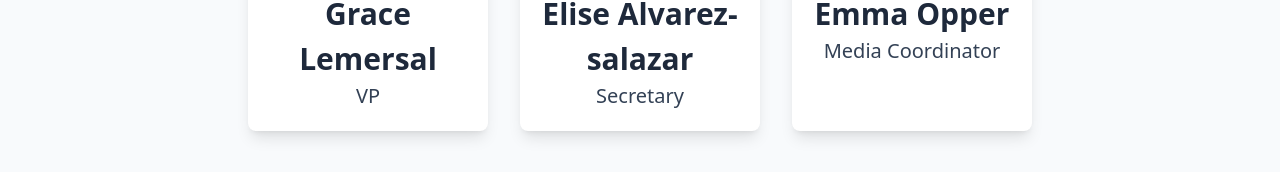
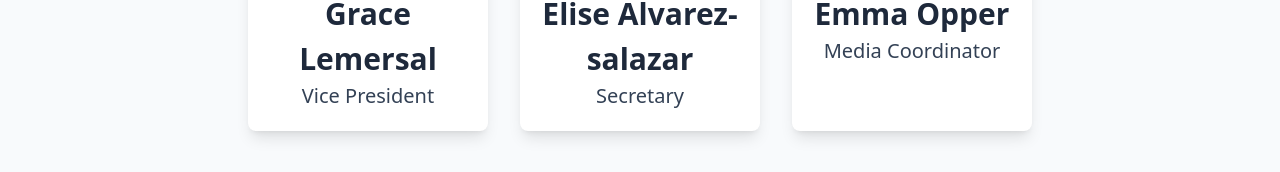
Before and after one commit to ucsbawm/ucsbawm.github.io, a React (Create React App) app: page / in a window 1280 px wide. Shown: the part 2369-2541 px from the top of the page. Built offline with nearby package versions, Linux system fonts and the light colour scheme.

Commit message:
changed VP to Vice President

```diff
--- a/src/App.js
+++ b/src/App.js
@@ -66,7 +66,7 @@ function Officers() {
             <Card img={placeholder} name="Gahl Shemy" position="President" />
             <Card img={placeholder} name="Hannah Li" position="Treasurer" />
             <Card img={placeholder} name="Belinda Lehmann" position="Social Chair" />
-            <Card img={placeholder} name="Grace Lemersal" position="VP" />
+            <Card img={placeholder} name="Grace Lemersal" position="Vice President" />
             <Card img={placeholder} name="Elise Alvarez-salazar" position="Secretary" />
             <Card img={placeholder} name="Emma Opper" position="Media Coordinator" />
           </div>
```
